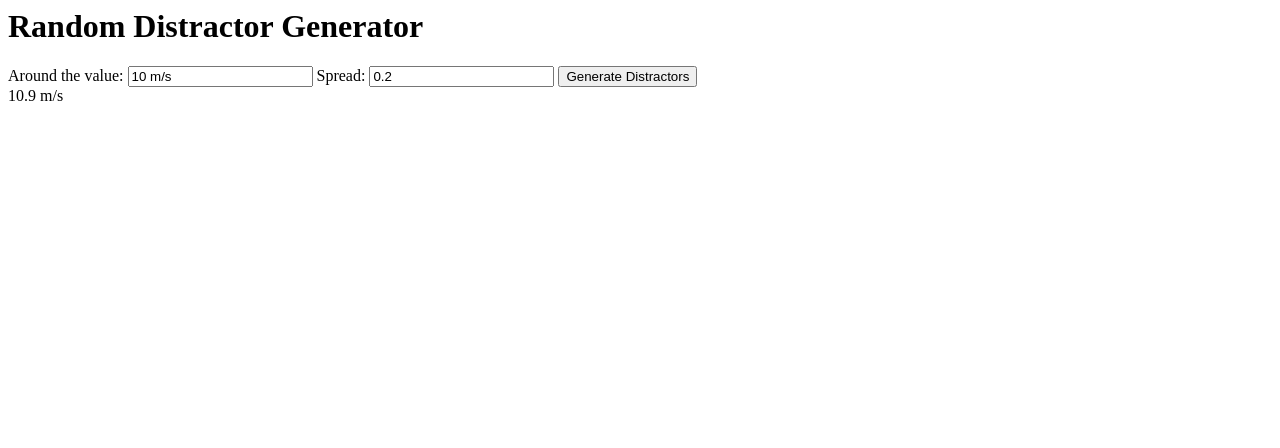
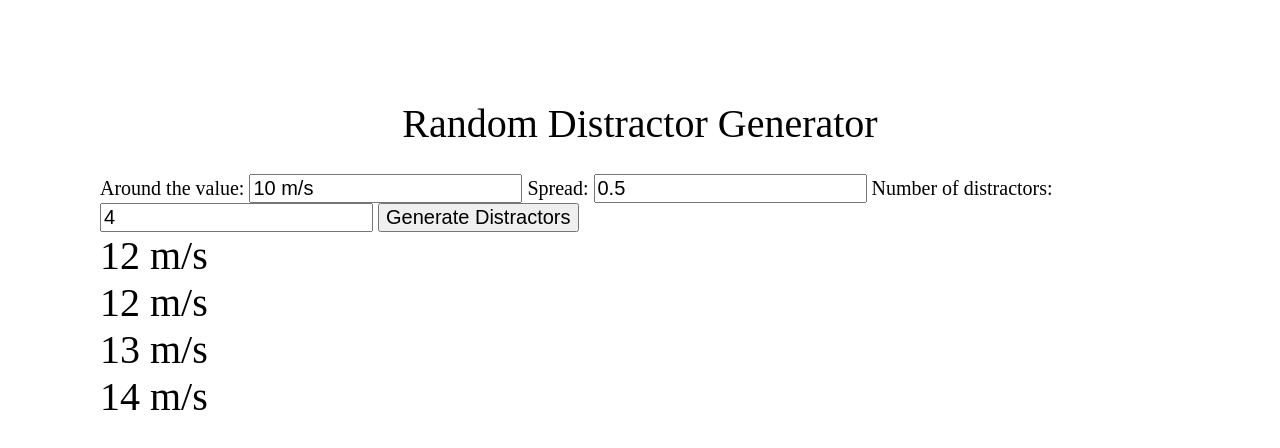
Before and after one commit to BM345/randomdistractorgenerator, a plain HTML site: page index.html in a window 1280 px wide. Both pictures are taken after a click on the button "Generate Distractors". Drawn offline with nearby package versions, Linux system fonts and the light colour scheme.

Commit message:
Improved algorithm and styling

```diff
--- a/app.js
+++ b/app.js
@@ -3,8 +3,10 @@ var app = angular.module("RandomDistractorGenerator", []);
 app.controller("MainController", ["$scope", function MainController($scope){
 
 $scope.value = "10 m/s";
-$scope.spread = 0.2;
-  $scope.distractors = ""
+$scope.spread = 0.5;
+$scope.numberOfDistractors = 4;
+
+  $scope.distractors = [];
 
 
 $scope.randomNumberAroundValue = function(value, spread){
@@ -96,10 +98,16 @@ $scope.roundToNSignificantFigures = function (value, n) {
   $scope.generateDistractors = function () {
 
 var value2 = $scope.splitValueIntoNumberAndUnits($scope.value);
-
+var v = parseFloat( value2[0])
 var sf = parseInt( $scope.getNumberOfSignificantFigures(value2[0].toString()));
 
-$scope.distractors = $scope.roundToNSignificantFigures( $scope.randomNumberAroundValue(parseFloat( value2[0]), $scope.spread), sf) + value2[1];
+$scope.distractors = [];
+
+for (var i = 0; i < $scope.numberOfDistractors; i++){
+
+  $scope.distractors.push({"i":i,"value":  $scope.randomNumberAroundValue(v, $scope.spread).toPrecision( sf) + value2[1]});
+}
+
 
   }
 
--- a/index.html
+++ b/index.html
@@ -7,12 +7,18 @@
 <body ng-controller="MainController">
   <div class="mainbox">
 <h1>Random Distractor Generator</h1>
-<label>Around the value: </label>
-<input type="text" ng-model="value" />
-<label>Spread: </label>
-<input type="text" ng-model="spread" />
+<div class="inputs">
+<label for="value">Around the value: </label>
+<input type="text" name="value" id="value" ng-model="value" />
+<label for="spread">Spread: </label>
+<input type="text" name="spread" id="spread" ng-model="spread" />
+<label for="numberOfDistractors">Number of distractors:</label>
+<input type="number" name="numberOfDistractors" id="numberOfDistractors" ng-model="numberOfDistractors" />
 <button ng-click="generateDistractors()">Generate Distractors</button>
-<div class="distractors">{{distractors}}</div>
+</div>
+<div class="distractors">
+<div ng-repeat="distractor in distractors">{{distractor.value}}</div>
+</div>
 </div>
 </body>
 </html>
--- a/style.css
+++ b/style.css
@@ -0,0 +1,24 @@
+body{
+  margin:100px;
+  font-weight: lighter;
+  font-size: 20px;
+}
+.mainbox{
+  margin:100px auto;
+  max-width: 1200px;
+}
+h1{
+  text-align: center;
+  font-weight: inherit;
+}
+input{
+ font-size: inherit;
+ font-weight: inherit;
+}
+button{
+  font-size: inherit;
+  font-weight: inherit;
+}
+.distractors{
+  font-size: 40px;
+}
```
